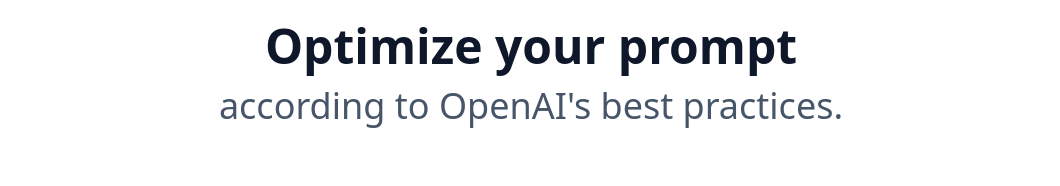
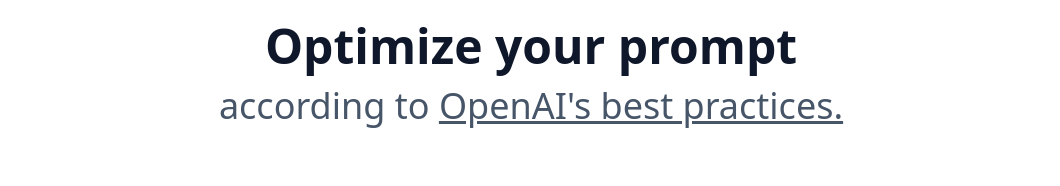
Before and after one commit to timqian/HackEngine-offline-7-openprompt-copilot-for-prompts, a Next.js app: page / in a window 1280 px wide. Shown: the part 160-346 px from the top of the page, without its empty margins (109-1169 px from the left). Built offline with nearby package versions, Linux system fonts and the light colour scheme.

Commit message:
update style

```diff
--- a/pages/index.tsx
+++ b/pages/index.tsx
@@ -76,7 +76,13 @@ ${bio}
           Optimize your prompt
         </h1>
         <span className="sm:text-4xl text-3xl text-slate-600 font-light py-4">
-          according to OpenAI's best practices.
+          according to{" "}
+          <a
+            className="underline hover:text-slate-800"
+            href="https://help.openai.com/en/articles/6654000-best-practices-for-prompt-engineering-with-openai-api"
+          >
+            OpenAI's best practices.
+          </a>
         </span>
         {/* <p className="text-slate-500 mt-5">47,118 bios generated so far.</p> */}
         <div className="max-w-xl w-full">
@@ -149,7 +155,9 @@ ${bio}
                   //   });
                   // }}
                 >
-                  <p className="whitespace-pre-wrap text-left">{generatedBios}</p>
+                  <p className="whitespace-pre-wrap text-left">
+                    {generatedBios}
+                  </p>
                 </div>
               </div>
             </>
```
Also changed, not shown: 1 other file (tests, documents, lock files or other folders).
